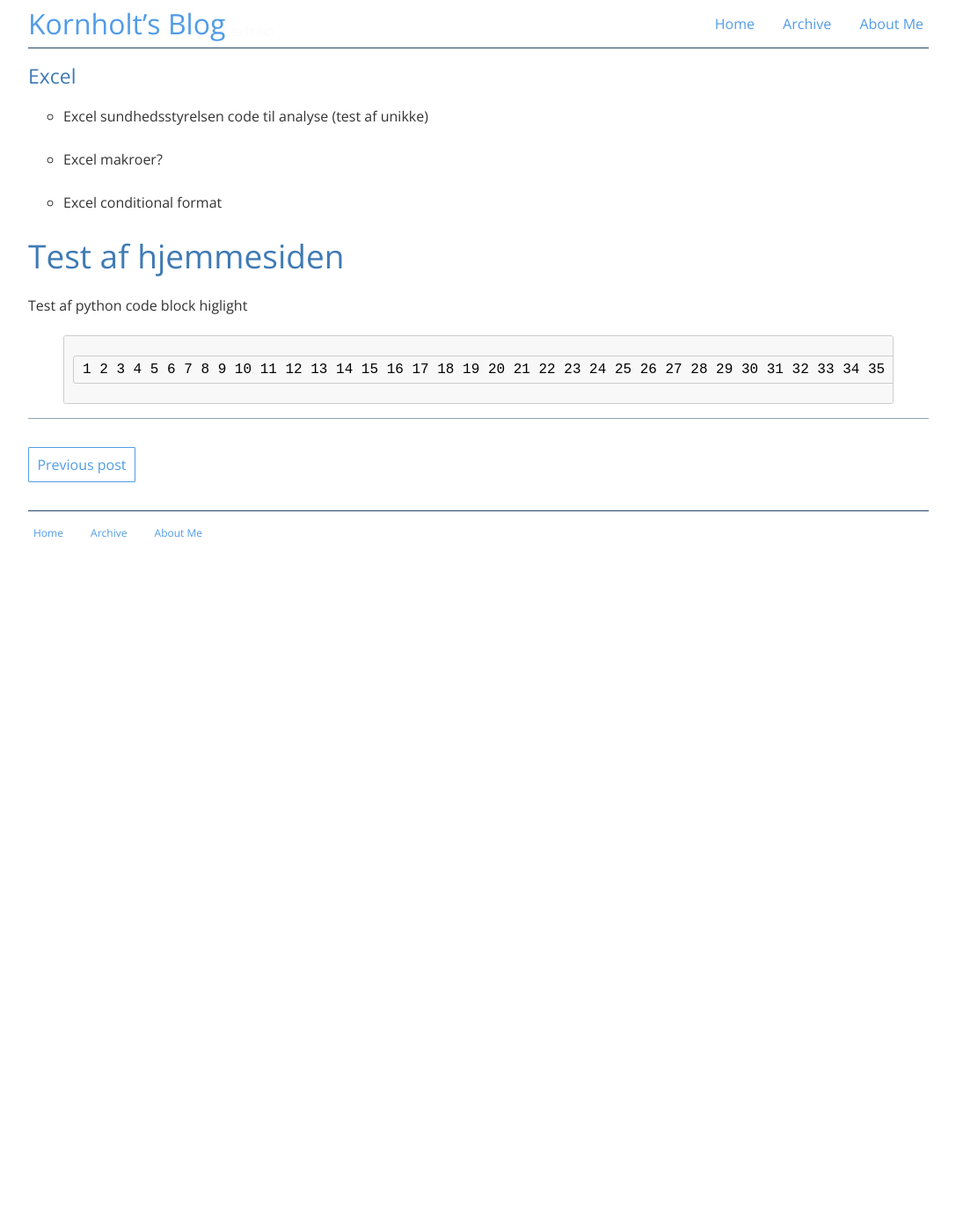
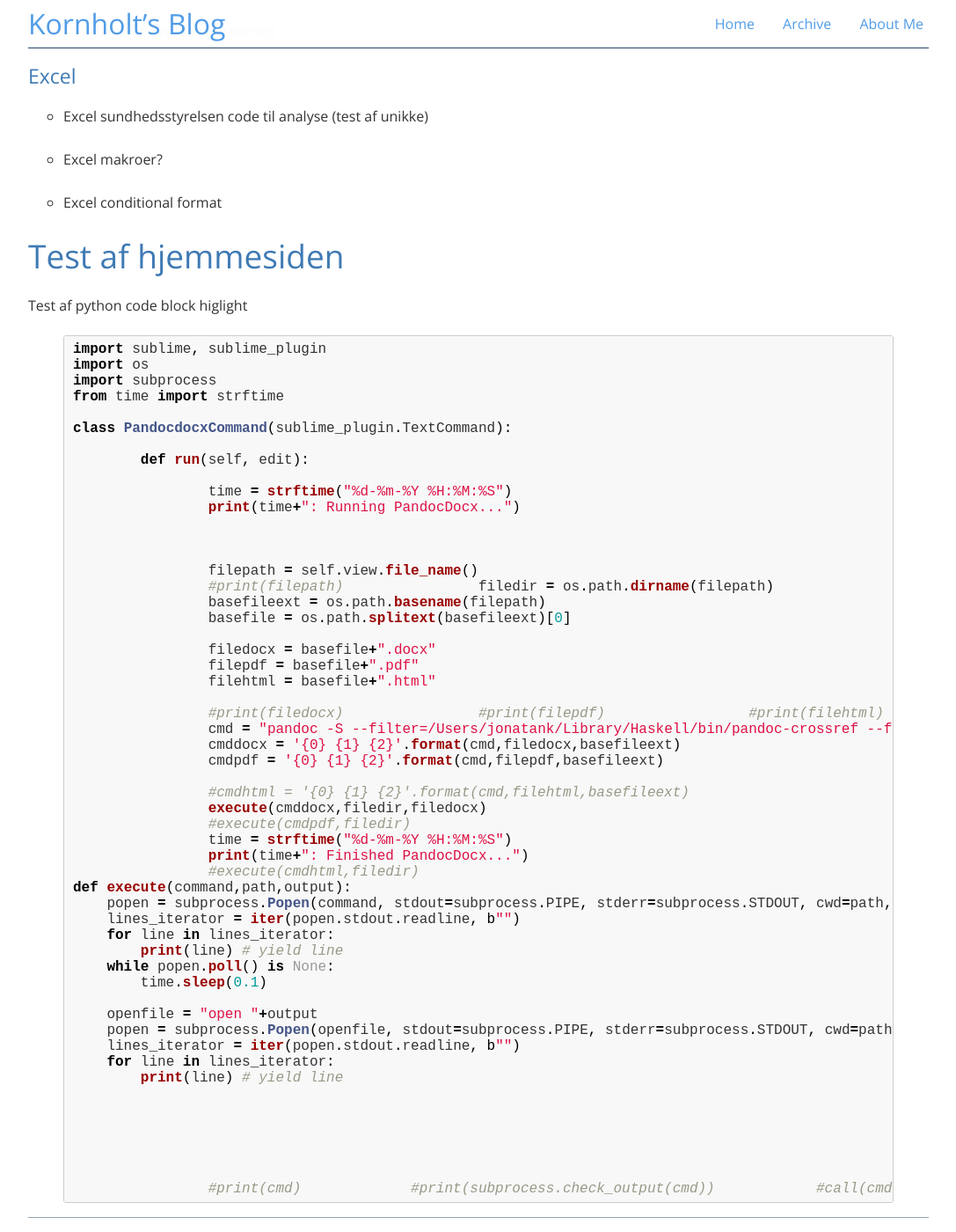
Before and after one commit to jokorn/jokorn.github.io, a Jekyll site: the page built from _posts/2015-09-18-content.md, in a window 1280 px wide and 1400 px high, scrolled down 2742 px. Shown: the whole window at 88% size, without its empty margins (96-1183 px from the left). Built offline with Jekyll 4.4.1, drawn with Linux system fonts in a browser that asks for light colours; before the commit the page ends 3372 px from its top, so only the background shows below that.

Commit message:
Line numbers not working in code and removed. Table breaks design.

```diff
--- a/_posts/2015-09-18-content.md
+++ b/_posts/2015-09-18-content.md
@@ -81,7 +81,7 @@ Virker det?
 Test af python code block higlight
 
 
-{% highlight py linenos=table %}
+{% highlight py %}
 
 import sublime, sublime_plugin
 import os
```
Also changed, not shown: assets/css/_custom.scss (+0 -12 lines), assets/css/style.min.css.
